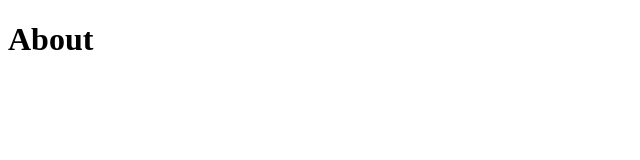
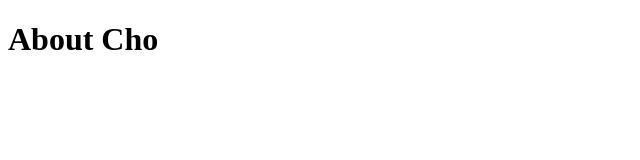
Before and after one commit to General-Cho/GenCho.github.io, a plain HTML site: page about.html in a window 1280 px wide. Shown: the full height of the page, 0-640 px from the left. Drawn offline with Linux system fonts and the light colour scheme.

Commit message:
Update about.html

```diff
--- a/about.html
+++ b/about.html
@@ -11,6 +11,6 @@
    <!-- All visible content on the page -->
    <body>
        <!-- Main page heading -->
-       <h1 class="title">About</h1>
+       <h1 class="title">About Cho</h1>
    </body>
 </html>
```
